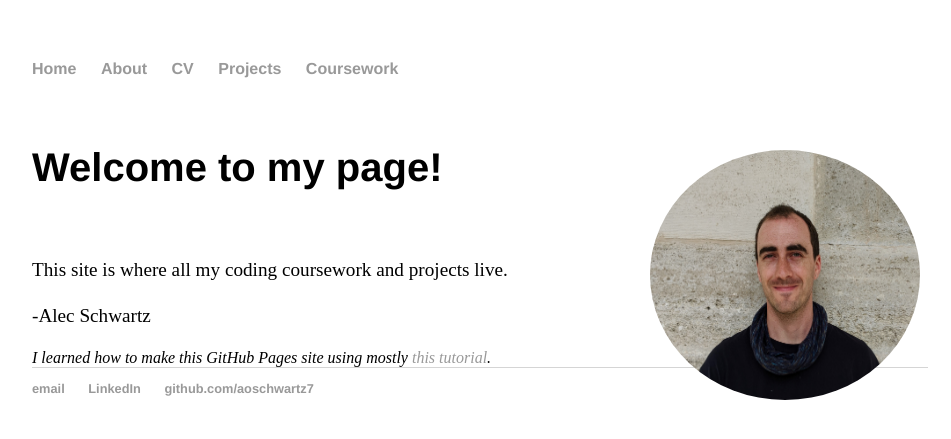
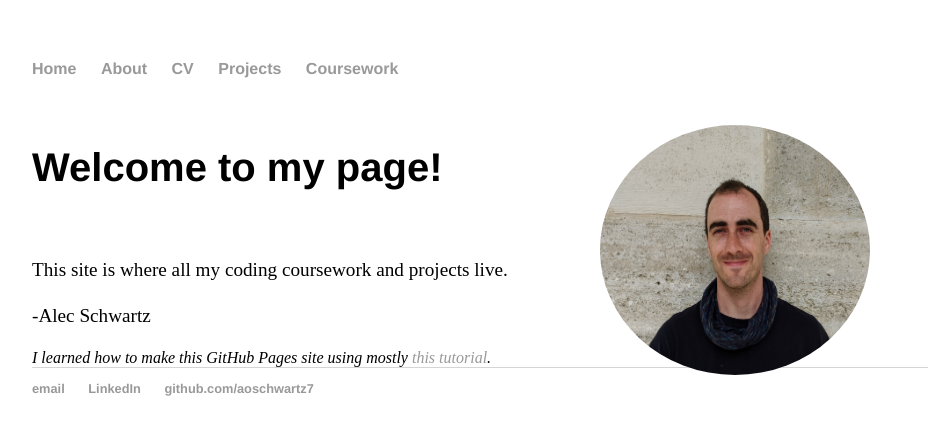
Before and after one commit to aoschwartz7/aoschwartz7.github.io, a Jekyll site: the page built from index.html, in a window 1280 px wide. Shown: the top 439 px of the page, without its empty margins (160-1111 px from the left). Built offline with Jekyll 4.4.1, drawn with Linux system fonts in a browser that asks for light colours.

Commit message:
formatting

```diff
--- a/index.html
+++ b/index.html
@@ -6,8 +6,8 @@ title: Alec
 
 
 <p>
-  <img src="portrait.jpg" alt="me" style="float:right;position:absolute;right:200px;
-  top:150px;width:270px;height:250px;border-radius: 50%;">
+  <img src="portrait.jpg" alt="me" style="float:right;position:absolute;right:250px;
+  top:125px;width:270px;height:250px;border-radius: 50%;">
 This site is where all my coding coursework and projects live.
 </p>
 
```
